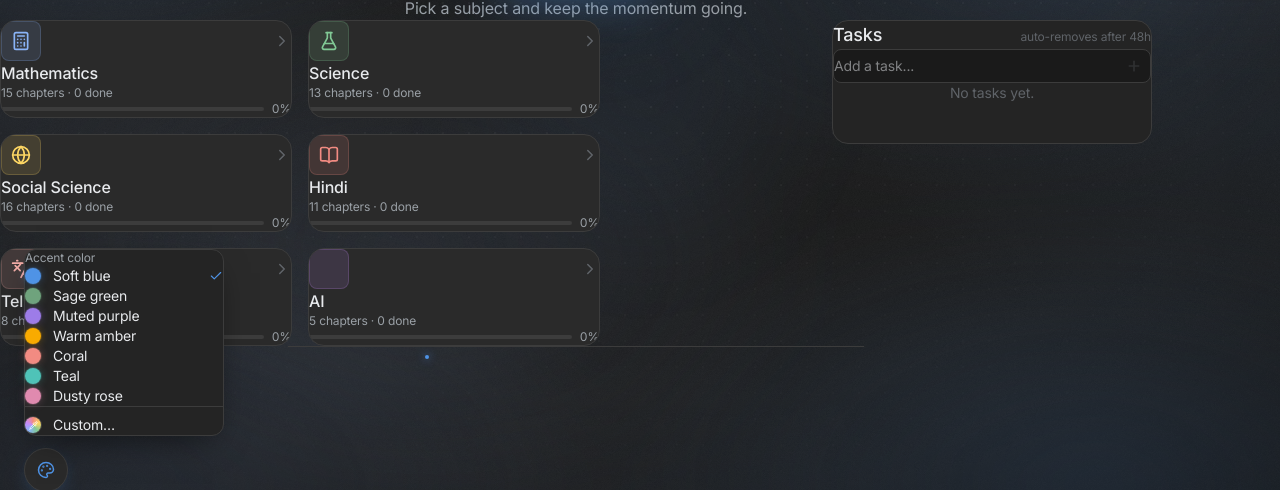
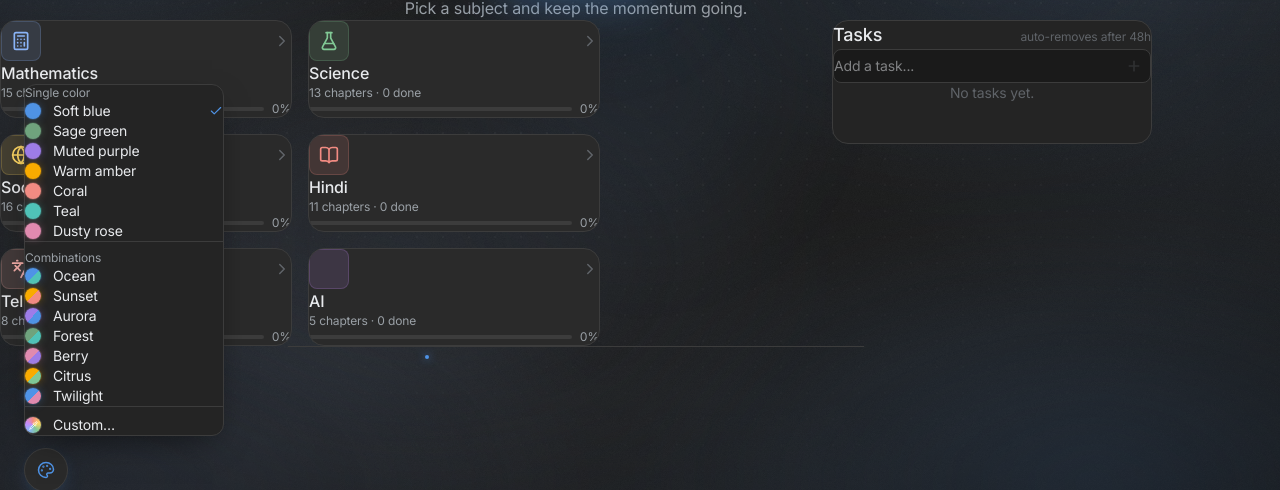
Before and after one commit to Veeraj-1311/study-app, a React (Vite) app: page / in a window 1280 px wide. Both pictures are taken after a click on the button 46 px from the left and 754 px from the top of the page. Shown: the part 284-774 px from the top of the page. Built offline with nearby package versions, Linux system fonts and the light colour scheme.

Commit message:
feat(theme): add curated combo themes (ocean, sunset, aurora, forest, berry, citrus, twilight)

```diff
--- a/src/components/ThemeSwitcher.jsx
+++ b/src/components/ThemeSwitcher.jsx
@@ -43,6 +43,16 @@ export const THEMES = [
   { id: 'rose',   label: 'Dusty rose',    accent: '#e08aaf', accentCyan: '#f4b7d3', rgb: [224, 138, 175], cyanRgb: [244, 183, 211] },
 ]
 
+export const COMBOS = [
+  { id: 'ocean',    label: 'Ocean',     accent: '#4f93e6', accentCyan: '#4fc3b8', rgb: [79, 147, 230],  cyanRgb: [79, 195, 184] },
+  { id: 'sunset',   label: 'Sunset',    accent: '#f9ab00', accentCyan: '#f28b82', rgb: [249, 171, 0],   cyanRgb: [242, 139, 130] },
+  { id: 'aurora',   label: 'Aurora',    accent: '#9d7ce8', accentCyan: '#4f93e6', rgb: [157, 124, 232], cyanRgb: [79, 147, 230] },
+  { id: 'forest',   label: 'Forest',    accent: '#6fa37d', accentCyan: '#4fc3b8', rgb: [111, 163, 125], cyanRgb: [79, 195, 184] },
+  { id: 'berry',    label: 'Berry',     accent: '#e08aaf', accentCyan: '#9d7ce8', rgb: [224, 138, 175], cyanRgb: [157, 124, 232] },
+  { id: 'citrus',   label: 'Citrus',    accent: '#f9ab00', accentCyan: '#81c995', rgb: [249, 171, 0],   cyanRgb: [129, 201, 149] },
+  { id: 'twilight', label: 'Twilight',  accent: '#4f93e6', accentCyan: '#e08aaf', rgb: [79, 147, 230],  cyanRgb: [224, 138, 175] },
+]
+
 const applyTheme = (t) => {
   const root = document.documentElement
   root.style.setProperty('--color-accent', t.accent)
@@ -55,6 +65,8 @@ const applyTheme = (t) => {
   root.style.setProperty('--color-accent-cyan-b', String(t.cyanRgb[2]))
 }
 
+const ALL_PRESETS = [...THEMES, ...COMBOS]
+
 const loadTheme = () => {
   try {
     const id = localStorage.getItem(STORAGE_KEY)
@@ -62,7 +74,7 @@ const loadTheme = () => {
       const customHex = localStorage.getItem(CUSTOM_KEY)
       if (customHex) return themeFromHex(customHex)
     }
-    return THEMES.find((t) => t.id === id) || THEMES[0]
+    return ALL_PRESETS.find((t) => t.id === id) || THEMES[0]
   } catch { return THEMES[0] }
 }
 
@@ -109,7 +121,7 @@ export default function ThemeSwitcher() {
               boxShadow: '0 12px 32px -12px rgba(0,0,0,0.6)',
             }}
           >
-            <p className="text-xs px-2 py-1 mb-1" style={{ color: '#9aa0a6' }}>Accent color</p>
+            <p className="text-xs px-2 py-1 mb-1" style={{ color: '#9aa0a6' }}>Single color</p>
             {THEMES.map((t) => (
               <button
                 key={t.id}
@@ -122,6 +134,28 @@ export default function ThemeSwitcher() {
                 <span
                   className="w-4 h-4 rounded-full shrink-0"
                   style={{ backgroundColor: t.accent, boxShadow: `0 0 0 1px ${t.accent}33, 0 0 8px ${t.accent}55` }}
+                />
+                <span className="flex-1">{t.label}</span>
+                {current.id === t.id && <Check size={14} style={{ color: t.accent }} />}
+              </button>
+            ))}
+
+            <p className="text-xs px-2 py-1 mt-2 mb-1" style={{ color: '#9aa0a6', borderTop: '1px solid #3c3c3c', paddingTop: '0.5rem' }}>Combinations</p>
+            {COMBOS.map((t) => (
+              <button
+                key={t.id}
+                onClick={() => { setCurrent(t); setOpen(false) }}
+                className="flex items-center gap-3 w-full px-2 py-1.5 rounded-md text-left text-sm transition-colors"
+                style={{ color: '#e8eaed', backgroundColor: 'transparent' }}
+                onMouseEnter={(e) => { e.currentTarget.style.backgroundColor = '#2f2f2f' }}
+                onMouseLeave={(e) => { e.currentTarget.style.backgroundColor = 'transparent' }}
+              >
+                <span
+                  className="w-4 h-4 rounded-full shrink-0"
+                  style={{
+                    background: `linear-gradient(135deg, ${t.accent} 0%, ${t.accent} 50%, ${t.accentCyan} 50%, ${t.accentCyan} 100%)`,
+                    boxShadow: `0 0 0 1px ${t.accent}33, 0 0 10px ${t.accent}55`,
+                  }}
                 />
                 <span className="flex-1">{t.label}</span>
                 {current.id === t.id && <Check size={14} style={{ color: t.accent }} />}
```
